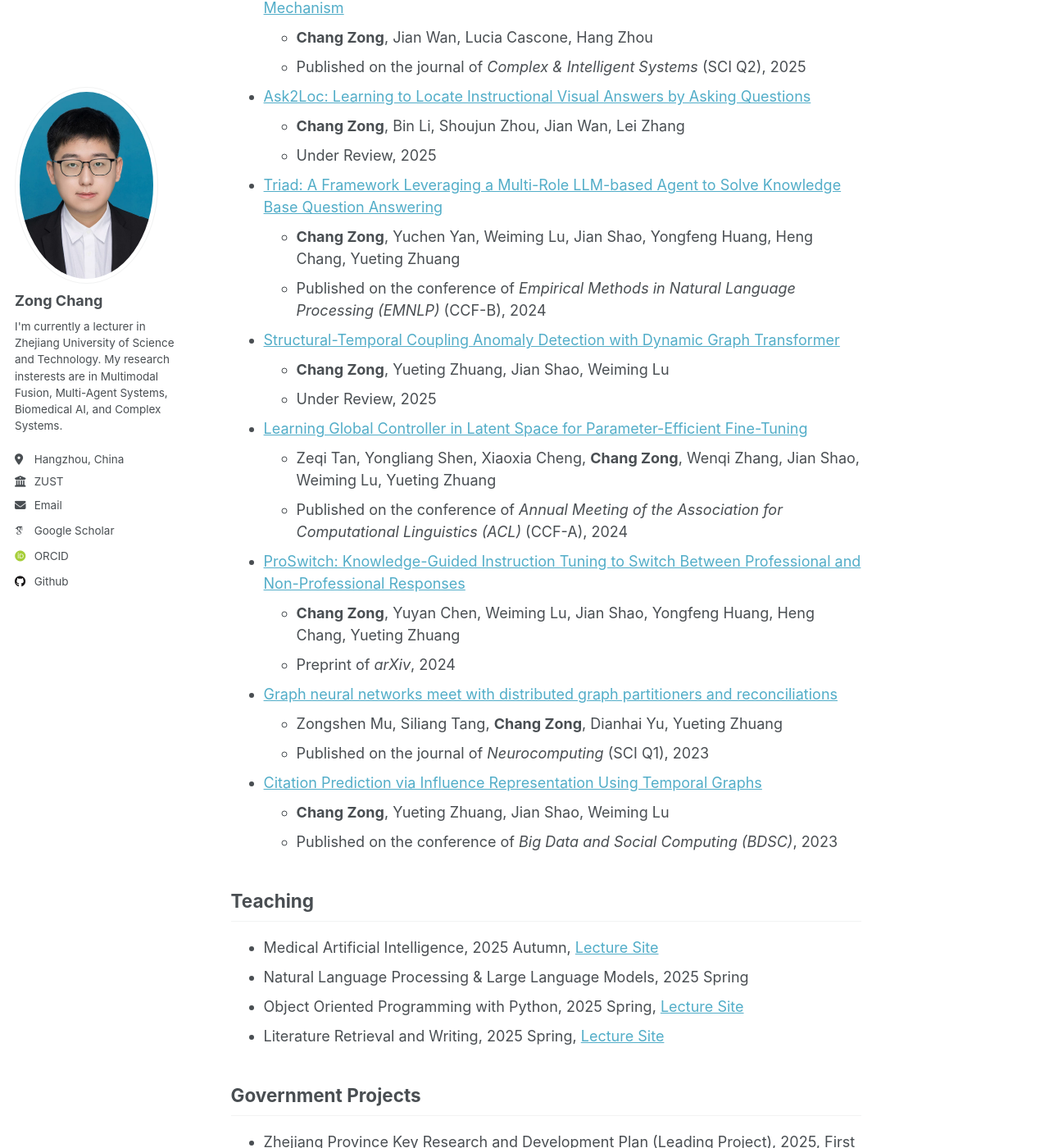
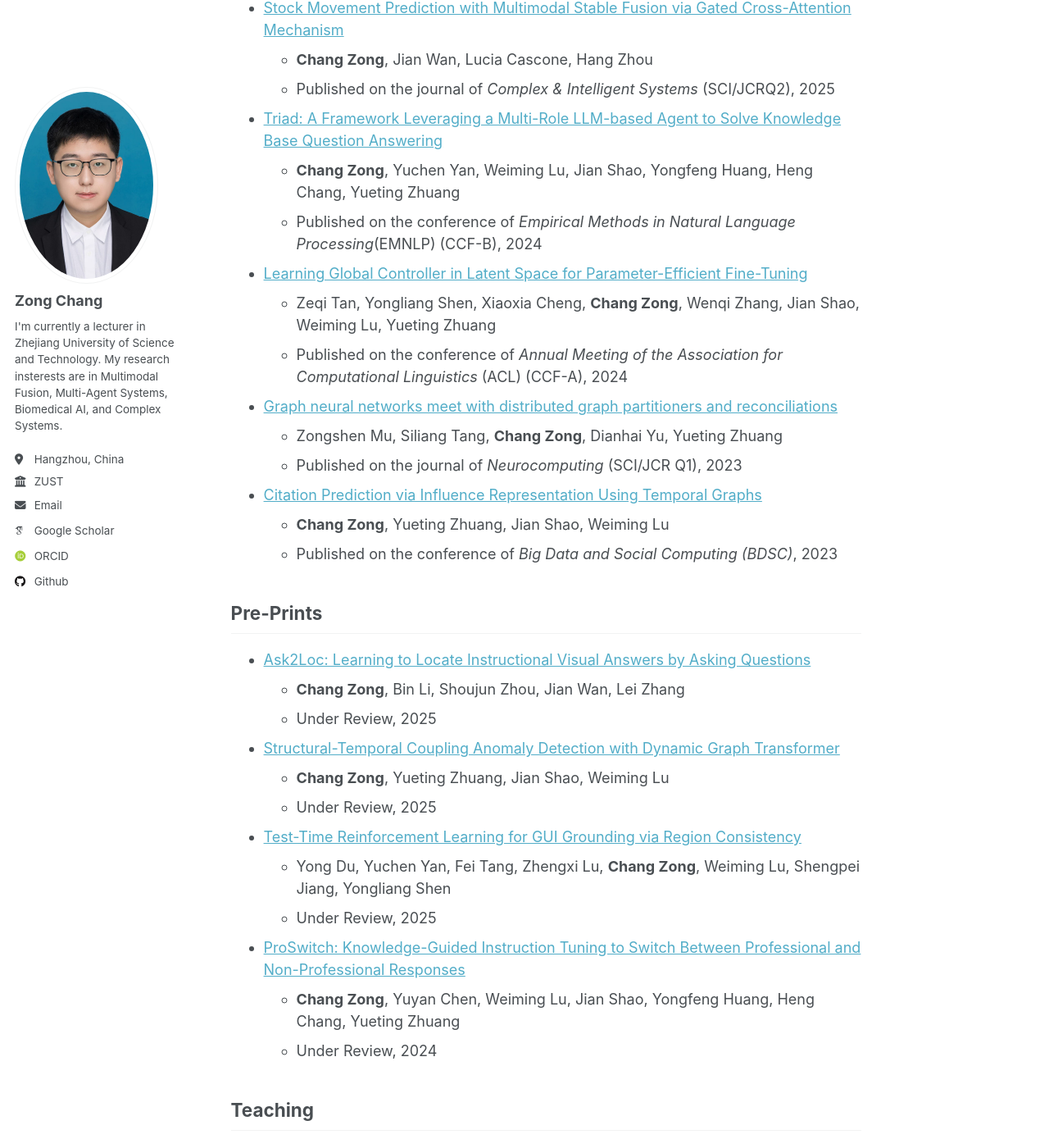
Before and after one commit to changzong/changzong.github.io, a Jekyll site: the page built from _pages/about.md, in a window 1280 px wide and 1400 px high, scrolled down 1145 px. Shown: the whole window at 82% size. Built offline with Jekyll 4.4.1, drawn with Linux system fonts in a browser that asks for light colours; some web fonts are replaced; some of the changed text lies outside the part shown.

Commit message:
update cv

```diff
--- a/_pages/about.md
+++ b/_pages/about.md
@@ -20,42 +20,47 @@ Artificial Cancer, Biomedical AI, Complex Systems
 ## OpenSource Project
 - OpenKS: A domain generalizable knowledge learning and computing platform, Project Leader, [GitHub](https://github.com/ZJU-OpenKS/OpenKS),
 
-## Selected Publications
+## Publications
 - [EvidenceMap: Learning Evidence Analysis to Unleash the Power of Small Language Models for Biomedical Question Answering](https://www.sciencedirect.com/science/article/abs/pii/S0933365725001812)
   - **Chang Zong**, Jian Wan, Siliang Tang, Lei Zhang
-  - Published on the journal of *Artificial Intelligence in Medicine* (SCI Q1), 2025
+  - Published on the journal of *Artificial Intelligence in Medicine* (SCI/JCR Q1, CCF-C), 2025
 
 - [Stock Movement Prediction with Multimodal Stable Fusion via Gated Cross-Attention Mechanism](https://link.springer.com/article/10.1007/s40747-025-02023-3)
   - **Chang Zong**, Jian Wan, Lucia Cascone, Hang Zhou
-  - Published on the journal of *Complex & Intelligent Systems* (SCI Q2), 2025
+  - Published on the journal of *Complex & Intelligent Systems* (SCI/JCRQ2), 2025
 
+- [Triad: A Framework Leveraging a Multi-Role LLM-based Agent to Solve Knowledge Base Question Answering](https://aclanthology.org/2024.emnlp-main.101/)
+  - **Chang Zong**, Yuchen Yan, Weiming Lu, Jian Shao, Yongfeng Huang, Heng Chang, Yueting Zhuang
+  - Published on the conference of *Empirical Methods in Natural Language Processing*(EMNLP) (CCF-B), 2024
+
+- [Learning Global Controller in Latent Space for Parameter-Efficient Fine-Tuning](https://aclanthology.org/2024.acl-long.222/)
+  - Zeqi Tan, Yongliang Shen, Xiaoxia Cheng, **Chang Zong**, Wenqi Zhang, Jian Shao, Weiming Lu, Yueting Zhuang
+  - Published on the conference of *Annual Meeting of the Association for Computational Linguistics* (ACL) (CCF-A), 2024
+
+- [Graph neural networks meet with distributed graph partitioners and reconciliations](https://www.sciencedirect.com/science/article/abs/pii/S0925231222011894)
+  - Zongshen Mu, Siliang Tang, **Chang Zong**, Dianhai Yu, Yueting Zhuang
+  - Published on the journal of *Neurocomputing* (SCI/JCR Q1), 2023
+
+- [Citation Prediction via Influence Representation Using Temporal Graphs](https://link.springer.com/chapter/10.1007/978-981-99-3925-1_14)
+  - **Chang Zong**, Yueting Zhuang, Jian Shao, Weiming Lu
+  - Published on the conference of *Big Data and Social Computing (BDSC)*, 2023
+
+## Pre-Prints
 - [Ask2Loc: Learning to Locate Instructional Visual Answers by Asking Questions](https://arxiv.org/abs/2504.15918)
   - **Chang Zong**, Bin Li, Shoujun Zhou, Jian Wan, Lei Zhang
   - Under Review, 2025
-
-- [Triad: A Framework Leveraging a Multi-Role LLM-based Agent to Solve Knowledge Base Question Answering](https://aclanthology.org/2024.emnlp-main.101/)
-  - **Chang Zong**, Yuchen Yan, Weiming Lu, Jian Shao, Yongfeng Huang, Heng Chang, Yueting Zhuang
-  - Published on the conference of *Empirical Methods in Natural Language Processing (EMNLP)* (CCF-B), 2024
 
 - [Structural-Temporal Coupling Anomaly Detection with Dynamic Graph Transformer](https://arxiv.org/abs/2505.08330)
   - **Chang Zong**, Yueting Zhuang, Jian Shao, Weiming Lu
   - Under Review, 2025
 
-- [Learning Global Controller in Latent Space for Parameter-Efficient Fine-Tuning](https://aclanthology.org/2024.acl-long.222/)
-  - Zeqi Tan, Yongliang Shen, Xiaoxia Cheng, **Chang Zong**, Wenqi Zhang, Jian Shao, Weiming Lu, Yueting Zhuang
-  - Published on the conference of *Annual Meeting of the Association for Computational Linguistics (ACL)* (CCF-A), 2024
+- [Test-Time Reinforcement Learning for GUI Grounding via Region Consistency](https://arxiv.org/abs/2508.05615)
+  - Yong Du, Yuchen Yan, Fei Tang, Zhengxi Lu, **Chang Zong**, Weiming Lu, Shengpei Jiang, Yongliang Shen
+  - Under Review, 2025
 
 - [ProSwitch: Knowledge-Guided Instruction Tuning to Switch Between Professional and Non-Professional Responses](https://arxiv.org/abs/2403.09131)
   - **Chang Zong**, Yuyan Chen, Weiming Lu, Jian Shao, Yongfeng Huang, Heng Chang, Yueting Zhuang
-  - Preprint of *arXiv*, 2024
-
-- [Graph neural networks meet with distributed graph partitioners and reconciliations](https://www.sciencedirect.com/science/article/abs/pii/S0925231222011894)
-  - Zongshen Mu, Siliang Tang, **Chang Zong**, Dianhai Yu, Yueting Zhuang
-  - Published on the journal of *Neurocomputing* (SCI Q1), 2023
-
-- [Citation Prediction via Influence Representation Using Temporal Graphs](https://link.springer.com/chapter/10.1007/978-981-99-3925-1_14)
-  - **Chang Zong**, Yueting Zhuang, Jian Shao, Weiming Lu
-  - Published on the conference of *Big Data and Social Computing (BDSC)*, 2023
+  - Under Review, 2024
 
 ## Teaching
 - Medical Artificial Intelligence, 2025 Autumn, [Lecture Site](https://course-master-medai-2025.notion.site)
```
